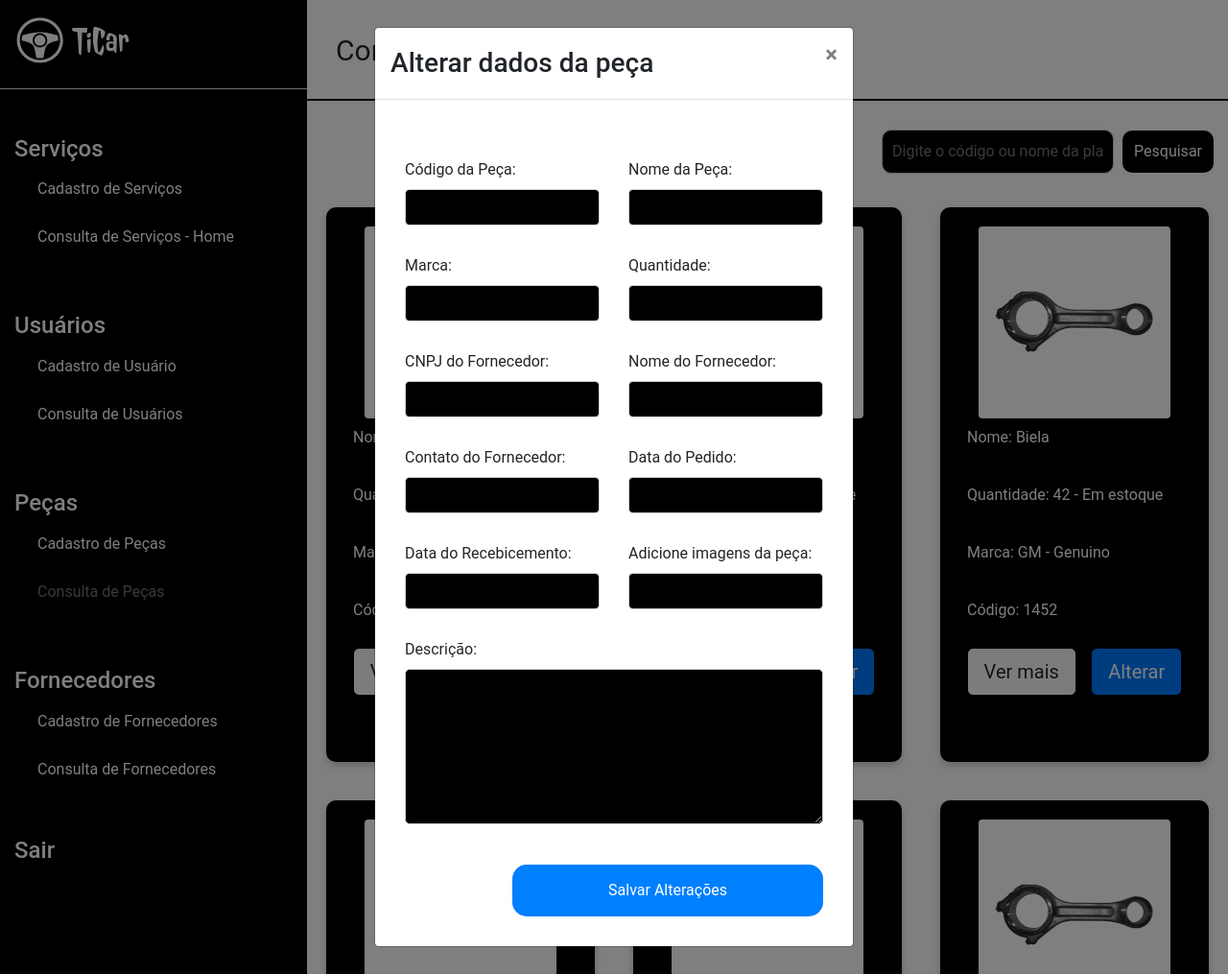
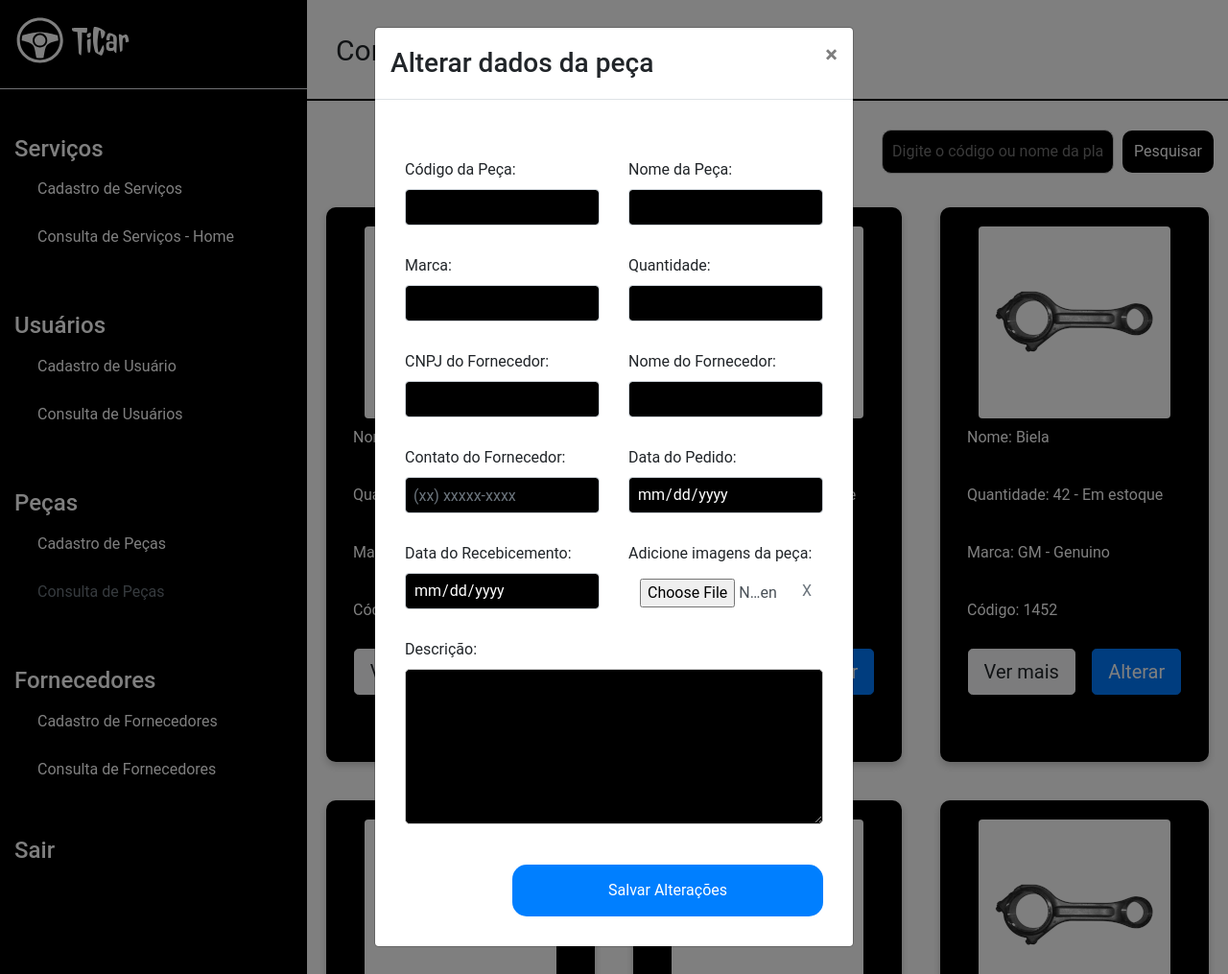
Before and after one commit to Allysson1/Sistema-Gerenciador-de-Oficinas, a PHP site: page /ConsultaPeca.php in a window 1280 px wide, after a click on "Alterar". Shown: the whole page at 96% size. Run offline with PHP 8.4, Linux system fonts and the light colour scheme.

Commit message:
cadastro de pecas

```diff
--- a/utils/header.php
+++ b/utils/header.php
@@ -98,7 +98,7 @@
 
         <h5 class="text-white mt-5 h4">Peças</h5>
         <li class="nav-item ml-4">
-          <a class="nav-link <?php if($page == '#'):echo "disabled"; endif; ?>" href="#">Cadastro de Peças</a>
+          <a class="nav-link <?php if($page == 'cadastroPeca.php'):echo "disabled"; endif; ?>" href="cadastroPeca.php">Cadastro de Peças</a>
         </li>
         <li class="nav-item ml-4">
           <a class="nav-link <?php if($page == 'ConsultaPeca.php'):echo "disabled"; endif; ?>" href="ConsultaPeca.php">Consulta de Peças</a>
--- a/views/ConsultaPeca.php
+++ b/views/ConsultaPeca.php
@@ -342,23 +342,28 @@
                                     <div class="col-12" style="display: flex; margin-bottom: 30px;">
                                         <div class="col-6">
                                             <label for="username">Contato do Fornecedor:</label>
-                                            <input type="text" name="username" class="form-control p-2 campoDigitar">
+                                            <input type="text" name="username" class="form-control p-2 campoDigitar" required placeholder="(xx) xxxxx-xxxx">
                                         </div>
 
                                         <div class="col-6">
                                             <label for="username">Data do Pedido:</label>
-                                            <input type="text" name="username" class="form-control p-2 campoDigitar">
+                                            <input type="date" name="username" class="form-control p-2 campoDigitar">
                                         </div>
                                     </div>
 
                                     <div class="col-12" style="display: flex; margin-bottom: 30px;">
                                         <div class="col-6">
                                             <label for="username">Data do Recebicemento:</label>
-                                            <input type="text" name="username" class="form-control p-2 campoDigitar">
+                                            <input type="date" name="username" class="form-control p-2 campoDigitar">
                                         </div>
                                         <div class="col-6">
                                             <label for="username">Adicione imagens da peça:</label>
-                                            <input type="text" name="username" class="form-control p-2 campoDigitar">
+                                            <div class="input-group">
+
+                                                <input type="file" class="form-control" style = "border: none;" accept="image/*">
+                                                <button class="btn btn-outline-secondary excluirFoto, border-0" type ="reset">X</button>
+
+                                            </div>
                                         </div>
                                     </div>
 
```
Also changed, not shown: Docs/Banco_TG.sql (+13 -0 lines).
